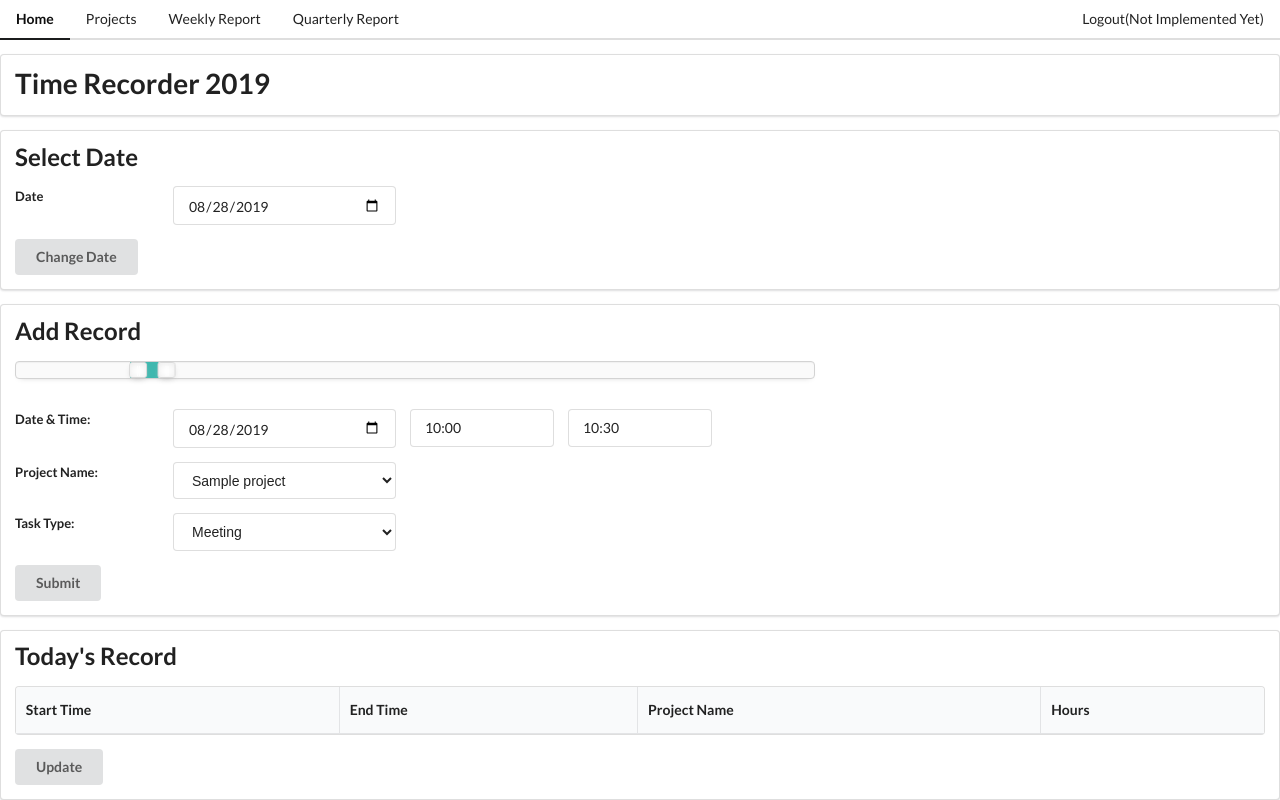
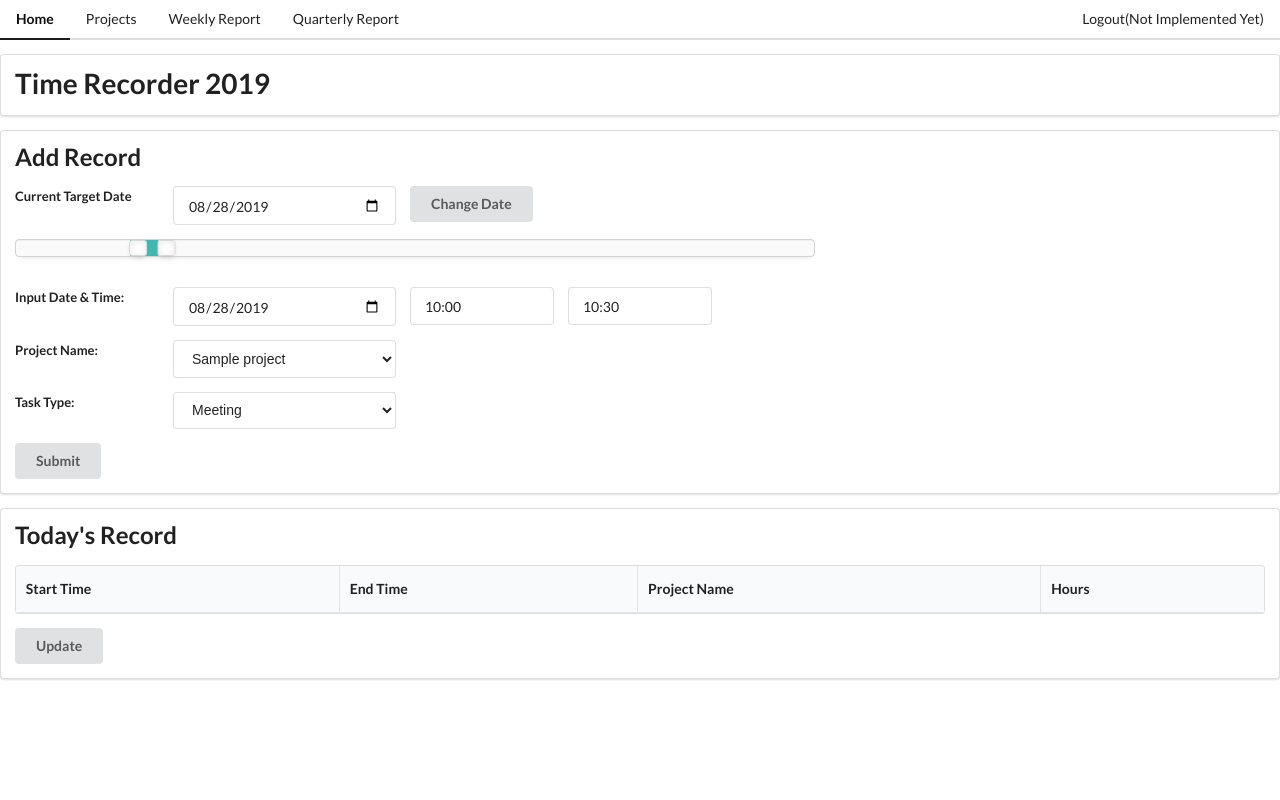
Before and after one commit to KI1208/TimeRecorder_2019, a Flask app: page / in a window 1280 px wide. Run offline with Flask 3, Linux system fonts and the light colour scheme; tables that the repository leaves empty hold one stand-in row (values such as "Sample post"); lists and menus that the app fills with data are empty.

Commit message:
Move date selection into Add Record form.

```diff
--- a/app/routes.py
+++ b/app/routes.py
@@ -31,7 +31,7 @@
         timerecords.append({'projectname': Project.query.filter_by(projectid=record.projectid).first().projectname,
                             'starttime': record.starttime.time(),
                             'endtime': record.endtime.time(), # 11:00:00
-                            'minutes': record.minutes
+                            'hours': record.minutes/60.0
                             })
 
     # その日の一番最後の終了時刻を取得しておく(10時 -> 600のような変換が必要)
--- a/app/templates/toppage.html
+++ b/app/templates/toppage.html
@@ -5,32 +5,31 @@
         <h1 class="ui header">Time Recorder 2019</h1>
     </div>
     <div class="ui segment">
-        <h2 class="ui header">Select Date</h2>
+        <h2 class="ui header">Add Record</h2>
         <form class="ui form" action="{{ url_for('change_date') }}">
             <div class="field">
                 <div class="fields">
                     <div class="two wide field">
-                        <label>Date</label>
+                        <label>Current Target Date</label>
                     </div>
                     <div class="three wide field">
                         <input type="date" name="date" value={{ date }}>
                     </div>
+                    <div class="three wide field">
+                        <button class="ui button" type="submit">Change Date</button>
+                    </div>
                 </div>
             </div>
-            <button class="ui button" type="submit">Change Date</button>
         </form>
-    </div>
-    <div class="ui segment">
-        <h2 class="ui header">Add Record</h2>
         <div id=container>
-          <div id=slider></div>
+            <div id=slider></div>
         </div>
         <div class="clear-float"></div>
         <form class="ui form" action="{{ url_for('add_record') }}" methods=post>
             <div class="field">
                 <div class="fields">
                     <div class="two wide field">
-                        <label>Date & Time: </label>
+                        <label>Input Date & Time: </label>
                     </div>
                     <div class="three wide field">
                         <input type="date" name="date" value={{ date }}>
@@ -98,7 +97,7 @@
                     <td>{{ timerecord.starttime }}</td>
                     <td>{{ timerecord.endtime }}</td>
                     <td>{{ timerecord.projectname }}</td>
-                    <td>{{ timerecord.minutes }}</td>
+                    <td>{{ timerecord.hours }}</td>
                 </tr>
                 {% endfor %}
                 </tbody>
```
